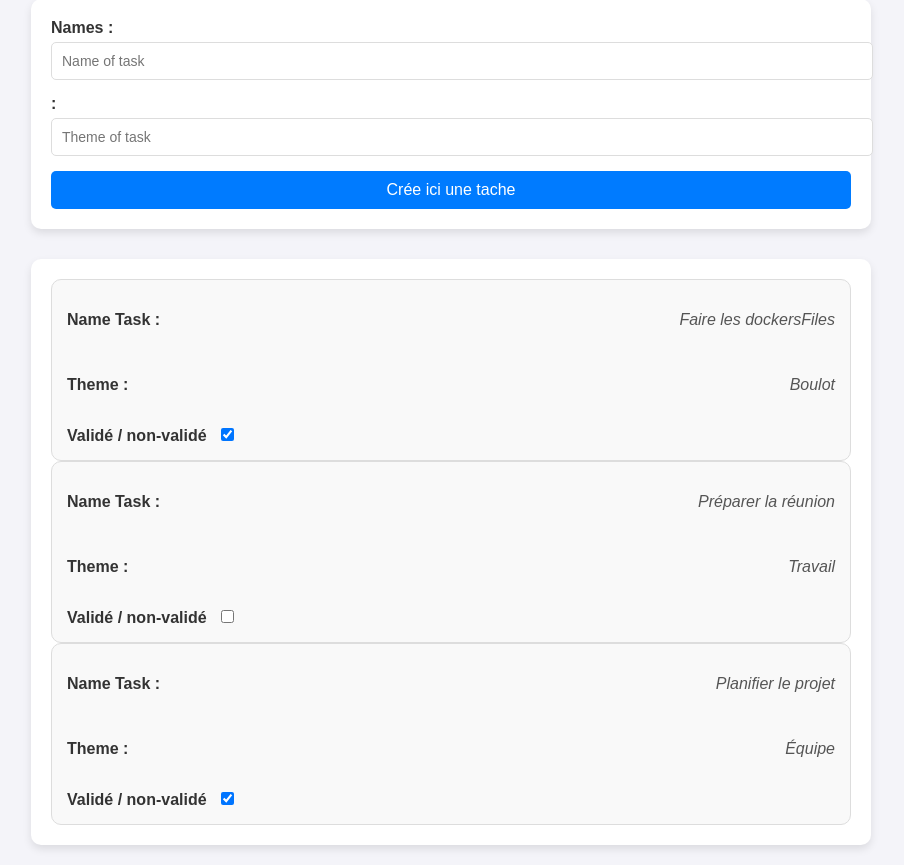
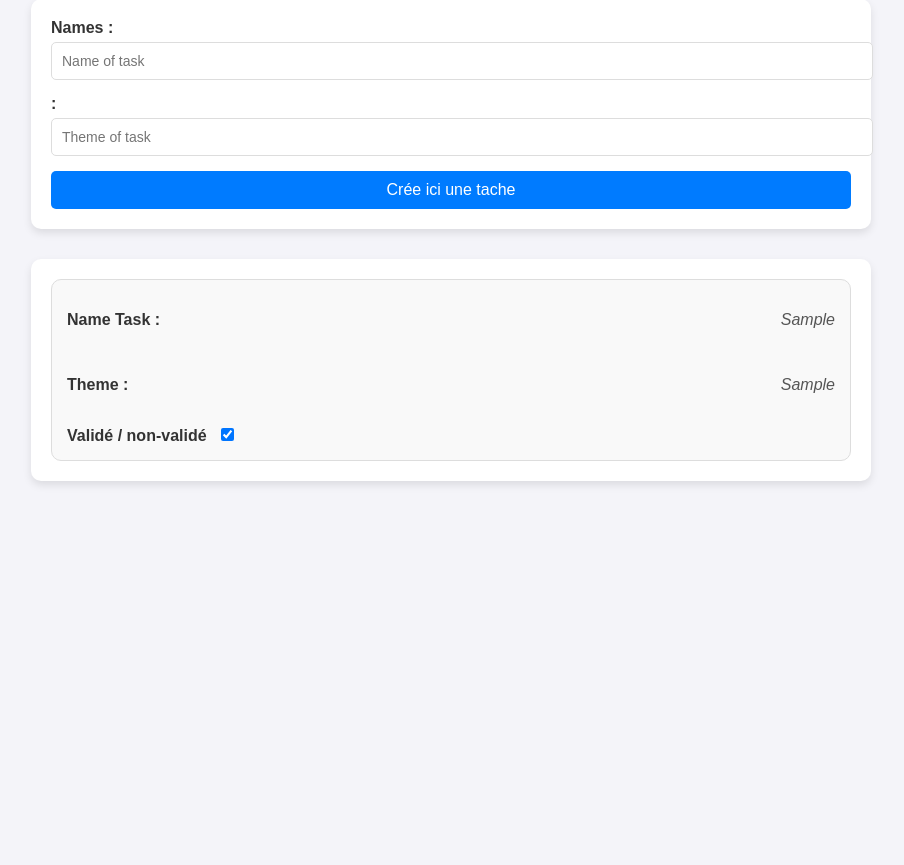
Before and after one commit to Oomaxime/tpDevOps, a PHP site: page / in a window 1280 px wide. Shown: the part 21-886 px from the top of the page, without its empty margins (189-1093 px from the left). After the commit the page ends 506 px from the top, so only its background shows below. Run offline with PHP 8.4, Linux system fonts and the light colour scheme; tables that the repository leaves empty or names only in its code hold one stand-in row (values such as "Sample post"); some libraries are stand-ins or nearby versions.

Commit message:
section task lié à la bdd

```diff
--- a/frontend/index.php
+++ b/frontend/index.php
@@ -22,28 +22,27 @@
     </section>
 
     <section class="task">
-        <?php
-        $tasks = [
-            ['name' => 'Faire les dockersFiles', 'theme' => 'Boulot', 'state' => true],
-            ['name' => 'Préparer la réunion', 'theme' => 'Travail', 'state' => false],
-            ['name' => 'Planifier le projet', 'theme' => 'Équipe', 'state' => true],
-        ];
+    <?php
+    require_once '../backend/config.php';
+
+        $stmt = $pdo->query("SELECT * FROM todolist");
+        $tasks = $stmt->fetchAll();
 
         foreach ($tasks as $task) {
             ?>
             <div class="new_task">
                 <div class="paragraph_names">
                     <p>Name Task :</p>
-                    <p class="Task_names"><?= htmlspecialchars($task['name']) ?></p>
+                    <p class="Task_names"><?= htmlspecialchars($task['task']) ?></p>
                 </div>
                 <div class="paragraph_names">
                     <p>Theme :</p>
                     <p class="Theme"><?= htmlspecialchars($task['theme']) ?></p>
                 </div>
                 <div>
-                    <label for="validate_<?= htmlspecialchars($task['name']) ?>">Validé / non-validé</label>
+                    <label for="validate_<?= htmlspecialchars($task['id']) ?>">Validé / non-validé</label>
                     <input
-                        id="validate_<?= htmlspecialchars($task['name']) ?>"
+                        id="validate_<?= htmlspecialchars($task['id']) ?>"
                         type="checkbox"
                         <?= $task['state'] ? 'checked' : '' ?>
                     >
```
